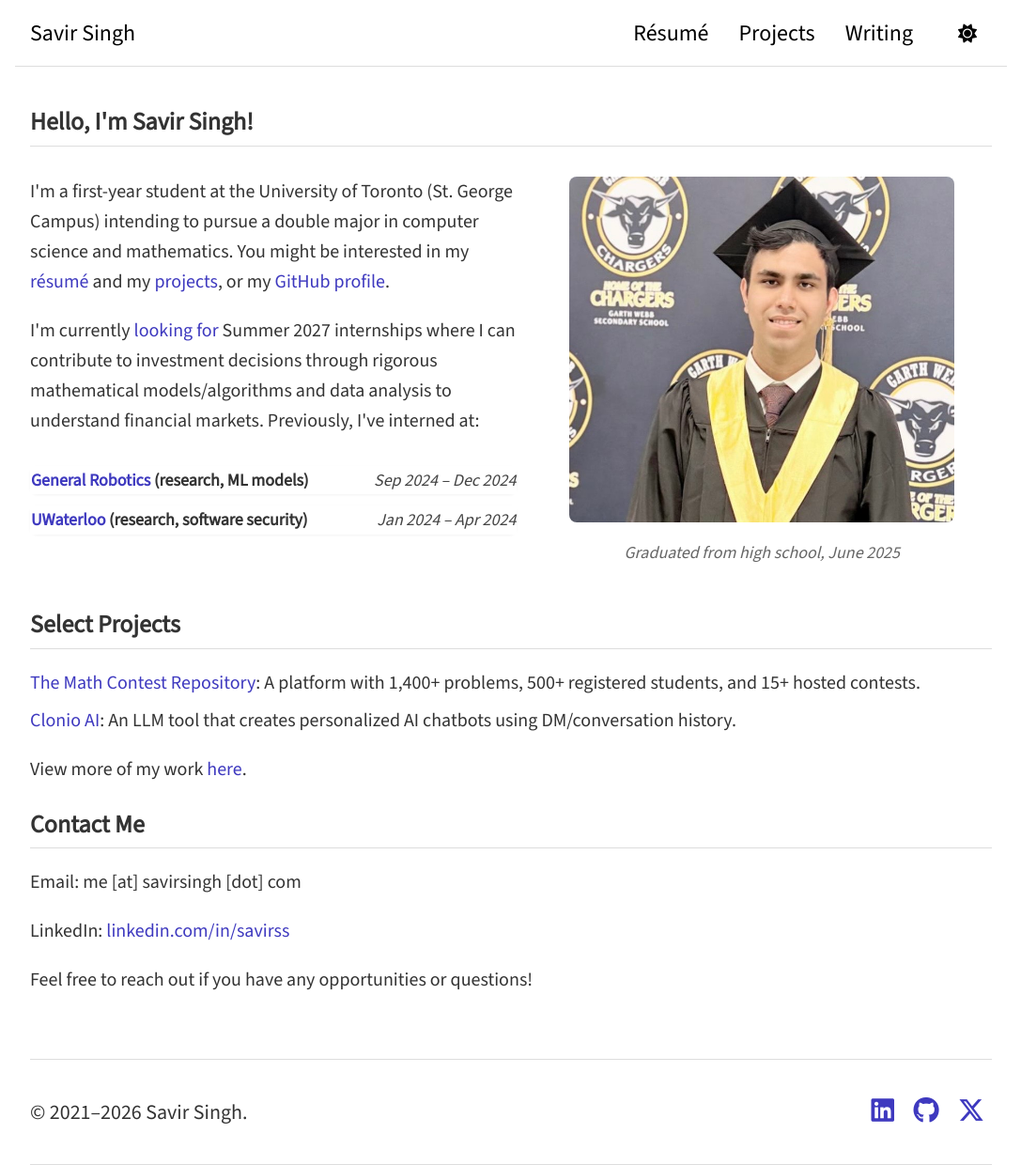
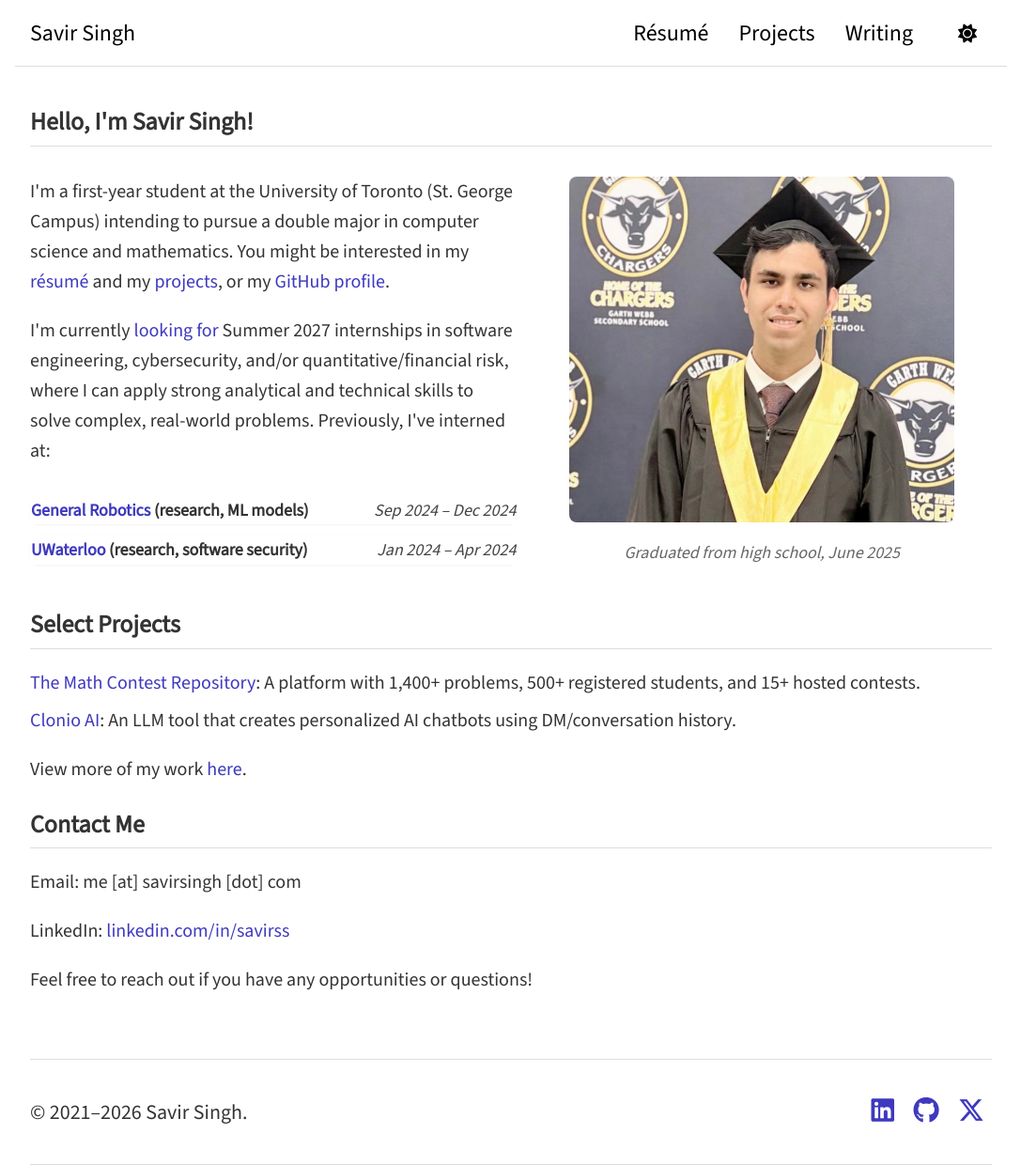
Before and after one commit to savirsingh/savirsingh.github.io, a Jekyll site: the page built from index.html, in a window 1280 px wide. Shown: the whole page at 94% size, without its empty margins (96-1183 px from the left). Built offline with Jekyll 4.4.1, drawn with Linux system fonts in a browser that asks for light colours; the list of posts is cut into pages by our own code.

Commit message:
Revise internship description and focus areas
Updated internship search focus and skills description.

```diff
--- a/index.html
+++ b/index.html
@@ -8,7 +8,7 @@ title: Home
   <div class="about-container">
     <div class="about-text">
       <p>I'm a first-year student at the University of Toronto (St. George Campus) intending to pursue a double major in computer science and mathematics. You might be interested in my <a href="/resume">résumé</a> and my <a href="/projects">projects</a>, or my <a href="https://github.com/savirsingh">GitHub profile</a>.</p>
-      <p>I'm currently <a href="https://linkedin.com/in/savirss">looking for</a> Summer 2027 internships where I can contribute to investment decisions through rigorous mathematical models/algorithms and data analysis to understand financial markets. Previously, I've interned at:</p>
+      <p>I'm currently <a href="https://linkedin.com/in/savirss">looking for</a> Summer 2027 internships in software engineering, cybersecurity, and/or quantitative/financial risk, where I can apply strong analytical and technical skills to solve complex, real-world problems. Previously, I've interned at:</p>
   <table class="internship-table">
     <tbody>
       <tr>
```
